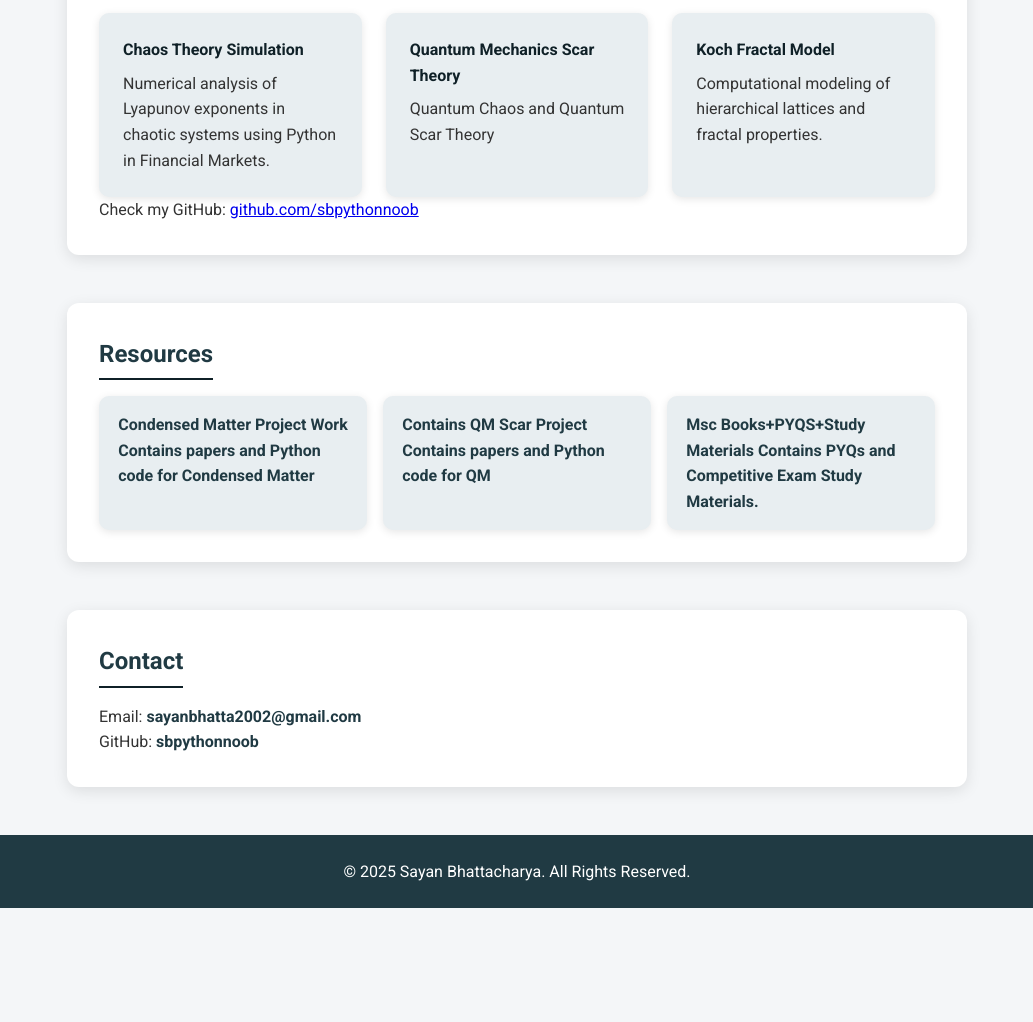
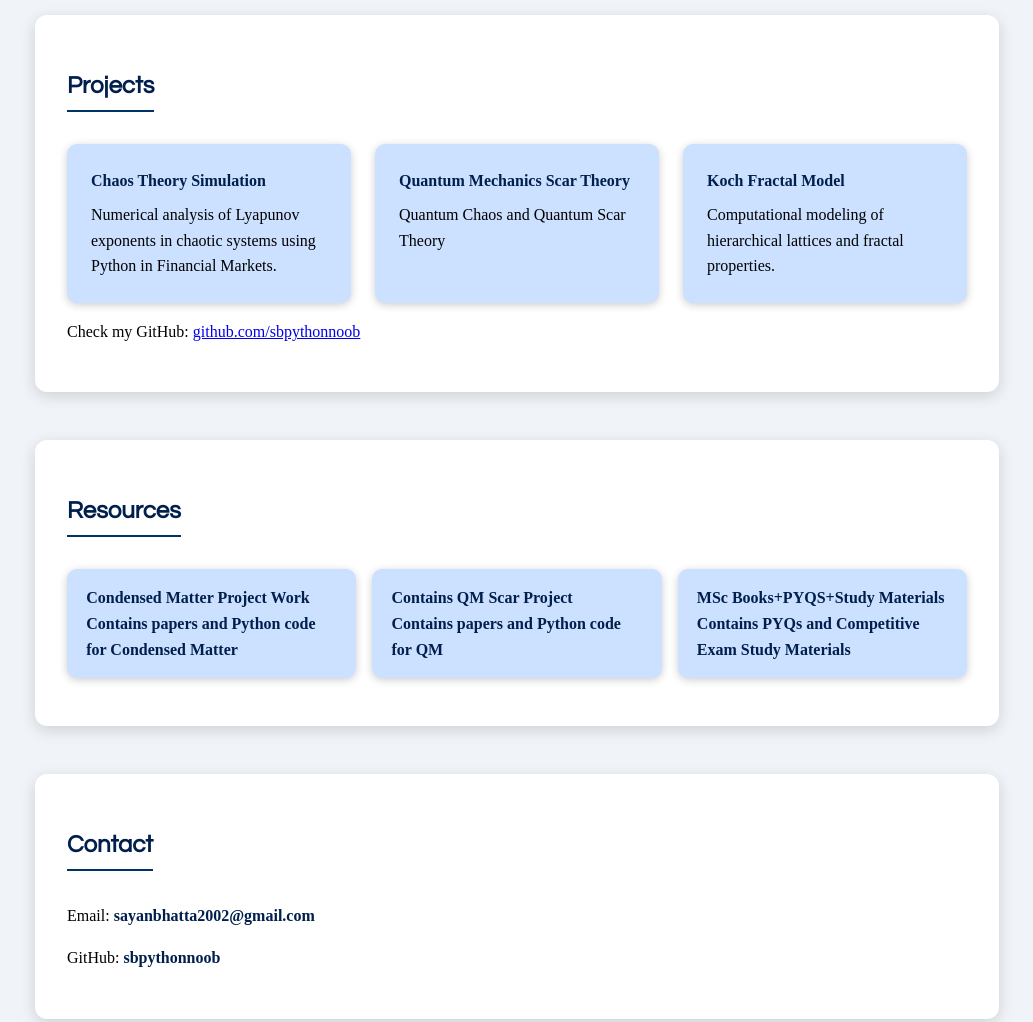
Before and after one commit to sbpythonnoob/sayanbhattacharya.github.io, a plain HTML site: page index.html in a window 1280 px wide. Shown: the part 647-1669 px from the top of the page, without its empty margins (123-1156 px from the left). Before the commit the page ends 1555 px from the top, so only its background shows below. Drawn offline with Linux system fonts and the light colour scheme.

Commit message:
Update index.html

```diff
--- a/index.html
+++ b/index.html
@@ -4,24 +4,23 @@
 <meta charset="UTF-8">
 <meta name="viewport" content="width=device-width, initial-scale=1.0">
 <title>Sayan Bhattacharya | Physics Student</title>
-<link href="https://fonts.googleapis.com/css2?family=Roboto:wght@400;700&display=swap" rel="stylesheet">
 <style>
-/* GENERAL STYLES */
-* {
-    box-sizing: border-box;
+/* FONTS */
+body {
+    font-family: "Times New Roman", Times, serif;
+    background-color: #f0f4f8;
+    color: #000;
+    line-height: 1.6;
     margin: 0;
     padding: 0;
 }
-body {
-    font-family: 'Roboto', sans-serif;
-    background: #f4f6f8;
-    color: #333;
-    line-height: 1.6;
+h1, h2, h3, h4, h5, h6 {
+    font-family: "Century Gothic", sans-serif;
 }
 
 /* HEADER */
 header {
-    background: linear-gradient(135deg, #0f2027, #203a43, #2c5364);
+    background: linear-gradient(135deg, #001f4d, #003366, #0055a5);
     color: white;
     padding: 4rem 2rem 2rem 2rem;
     text-align: center;
@@ -53,16 +52,16 @@ section {
     padding: 2rem;
     background: white;
     border-radius: 12px;
-    box-shadow: 0 4px 15px rgba(0,0,0,0.1);
+    box-shadow: 0 4px 15px rgba(0,0,0,0.15);
     transition: transform 0.3s;
 }
 section:hover {
     transform: translateY(-5px);
 }
 h2 {
-    color: #203a43;
+    color: #001f4d;
     margin-bottom: 1rem;
-    border-bottom: 2px solid #0f2027;
+    border-bottom: 2px solid #003366;
     display: inline-block;
     padding-bottom: 0.3rem;
 }
@@ -76,20 +75,20 @@ h2 {
     padding: 0;
 }
 .project-list li {
-    background: #e8eef1;
+    background: #cce0ff;
     padding: 1.5rem;
     border-radius: 10px;
-    box-shadow: 0 2px 8px rgba(0,0,0,0.1);
+    box-shadow: 0 2px 8px rgba(0,0,0,0.2);
     transition: transform 0.3s, box-shadow 0.3s;
 }
 .project-list li:hover {
     transform: translateY(-5px);
-    box-shadow: 0 6px 20px rgba(0,0,0,0.15);
+    box-shadow: 0 6px 20px rgba(0,0,0,0.25);
 }
 .project-list li strong {
     display: block;
     margin-bottom: 0.5rem;
-    color: #0f2027;
+    color: #001f4d;
 }
 
 /* RESOURCES */
@@ -101,19 +100,19 @@ h2 {
     gap: 1rem;
 }
 .resources-list li {
-    background: #e8eef1;
+    background: #cce0ff;
     padding: 1rem 1.2rem;
     border-radius: 10px;
-    box-shadow: 0 2px 8px rgba(0,0,0,0.1);
+    box-shadow: 0 2px 8px rgba(0,0,0,0.2);
     transition: transform 0.3s, box-shadow 0.3s;
 }
 .resources-list li:hover {
     transform: translateY(-5px);
-    box-shadow: 0 6px 20px rgba(0,0,0,0.15);
+    box-shadow: 0 6px 20px rgba(0,0,0,0.25);
 }
 .resources-list a {
     text-decoration: none;
-    color: #203a43;
+    color: #001f4d;
     font-weight: bold;
 }
 .resources-list a:hover {
@@ -122,7 +121,7 @@ h2 {
 
 /* CONTACT */
 #contact a {
-    color: #203a43;
+    color: #001f4d;
     font-weight: bold;
     text-decoration: none;
 }
@@ -134,7 +133,7 @@ h2 {
 footer {
     text-align: center;
     padding: 1.5rem;
-    background: #203a43;
+    background: #001f4d;
     color: white;
     margin-top: 2rem;
 }
@@ -199,14 +198,14 @@ footer {
         </li>
         <li>
             <a href="https://github.com/sbpythonnoob/sayanbhattacharya.github.io/tree/main/scar" target="_blank">
-                <strong>Contains QM Scar Project</strong>
-                 Contains papers and Python code for QM
+                <strong>Contains QM Scar Project</strong><br>
+                Contains papers and Python code for QM
             </a>
         </li>
         <li>
              <a href="https://drive.google.com/drive/u/1/my-drive" target="_blank">
-                <strong>Msc Books+PYQS+Study Materials</strong>
-                 Contains PYQs and Competitive Exam Study Materials.
+                <strong>MSc Books+PYQS+Study Materials</strong><br>
+                Contains PYQs and Competitive Exam Study Materials
             </a>
         </li>
     </ul>
```
